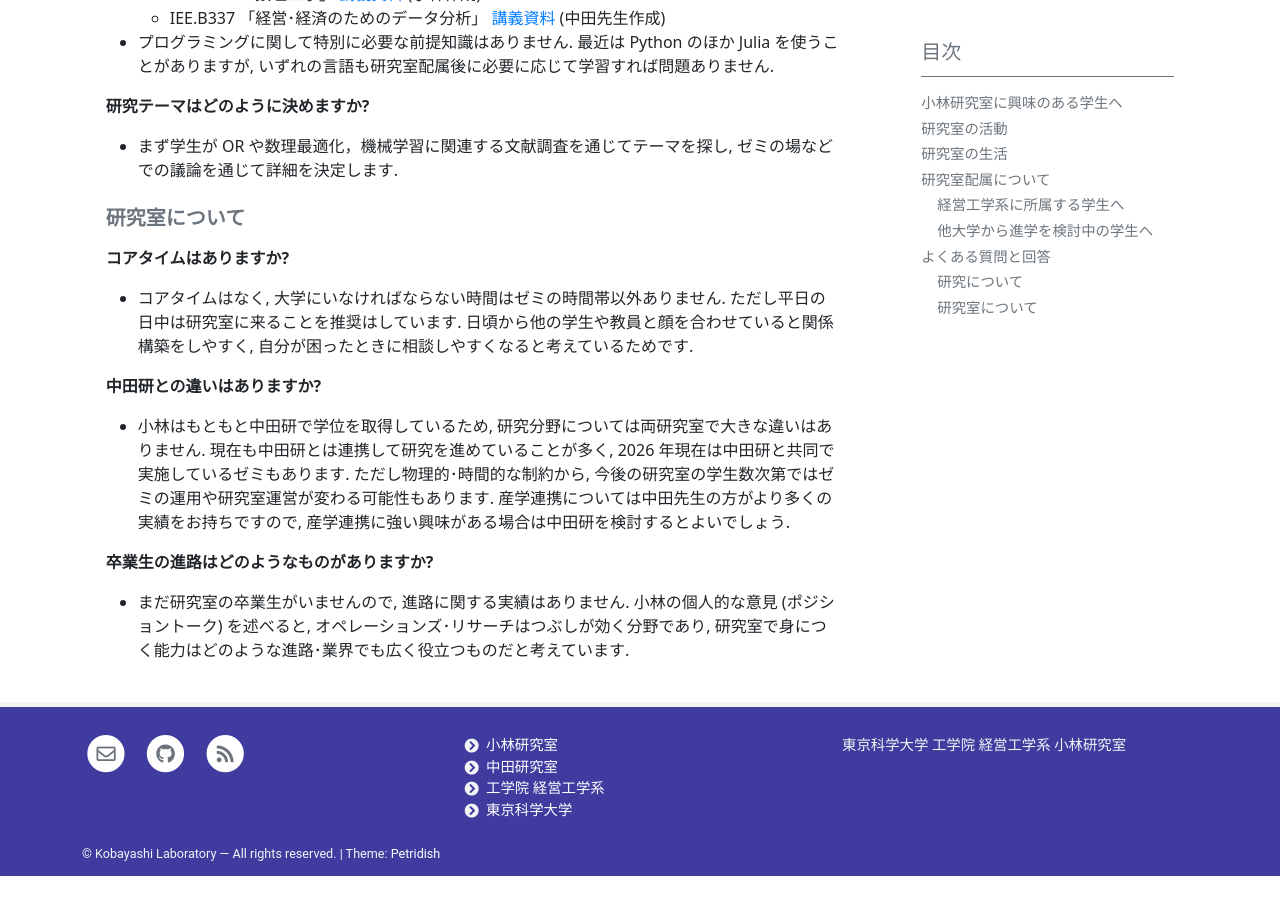
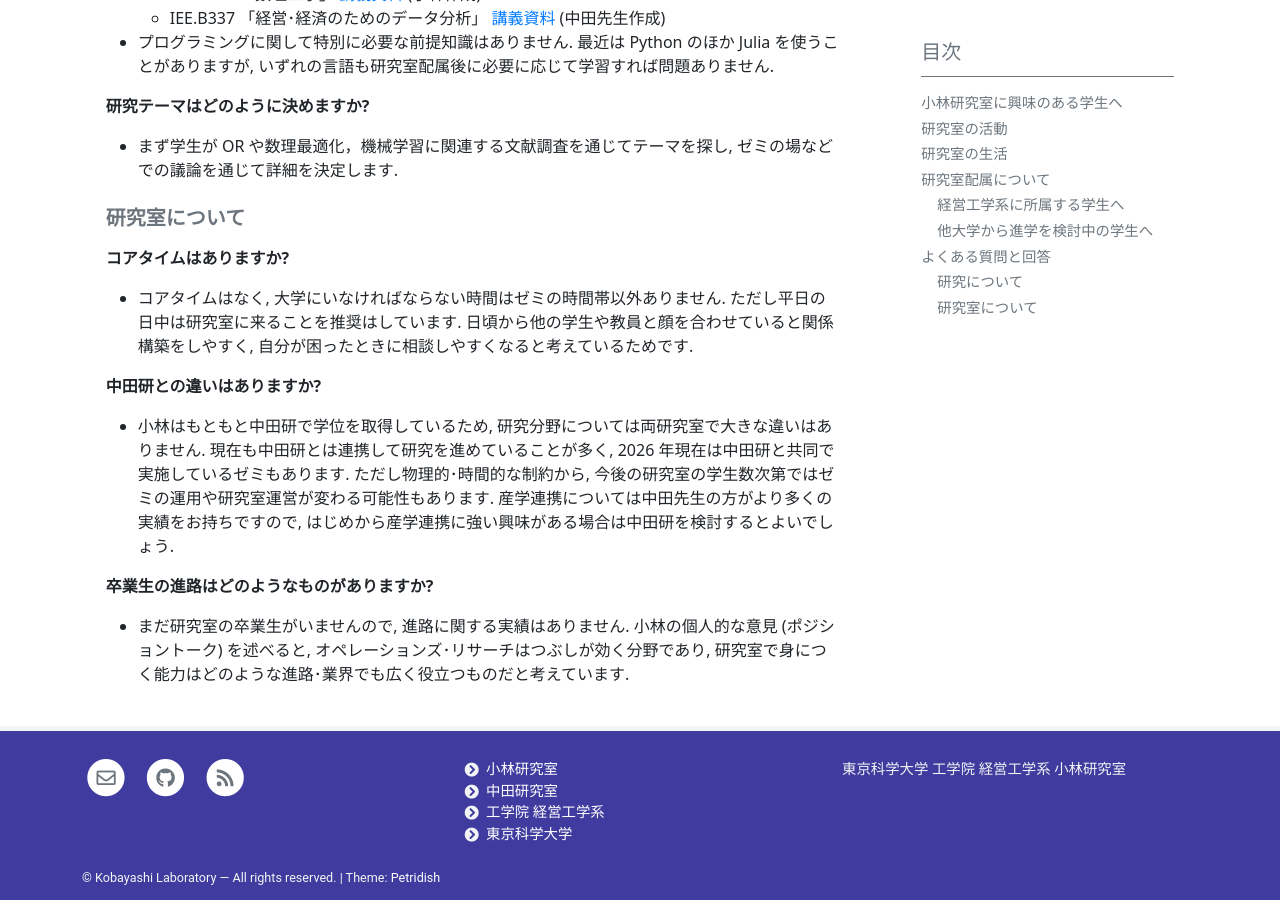
Before and after one commit to isct-koba-lab/isct-koba-lab.github.io, a Jekyll site: the page built from pages/for-students.md, in a window 1280 px wide and 900 px high, scrolled down 2848 px. Built offline with Jekyll 4.4.1, drawn with Linux system fonts in a browser that asks for light colours; before the commit the page ends 3724 px from its top, so only the background shows below that.

Commit message:
update for-student

```diff
--- a/pages/for-students.md
+++ b/pages/for-students.md
@@ -98,7 +98,7 @@ toc: true
 - コアタイムはなく, 大学にいなければならない時間はゼミの時間帯以外ありません. ただし平日の日中は研究室に来ることを推奨はしています. 日頃から他の学生や教員と顔を合わせていると関係構築をしやすく, 自分が困ったときに相談しやすくなると考えているためです.
 
 **中田研との違いはありますか?**
-- 小林はもともと中田研で学位を取得しているため, 研究分野については両研究室で大きな違いはありません. 現在も中田研とは連携して研究を進めていることが多く, 2026 年現在は中田研と共同で実施しているゼミもあります. ただし物理的･時間的な制約から, 今後の研究室の学生数次第ではゼミの運用や研究室運営が変わる可能性もあります. 産学連携については中田先生の方がより多くの実績をお持ちですので, 産学連携に強い興味がある場合は中田研を検討するとよいでしょう.
+- 小林はもともと中田研で学位を取得しているため, 研究分野については両研究室で大きな違いはありません. 現在も中田研とは連携して研究を進めていることが多く, 2026 年現在は中田研と共同で実施しているゼミもあります. ただし物理的･時間的な制約から, 今後の研究室の学生数次第ではゼミの運用や研究室運営が変わる可能性もあります. 産学連携については中田先生の方がより多くの実績をお持ちですので, はじめから産学連携に強い興味がある場合は中田研を検討するとよいでしょう.
 
 **卒業生の進路はどのようなものがありますか?**
 - まだ研究室の卒業生がいませんので, 進路に関する実績はありません. 小林の個人的な意見 (ポジショントーク) を述べると, オペレーションズ･リサーチはつぶしが効く分野であり, 研究室で身につく能力はどのような進路･業界でも広く役立つものだと考えています.
```
